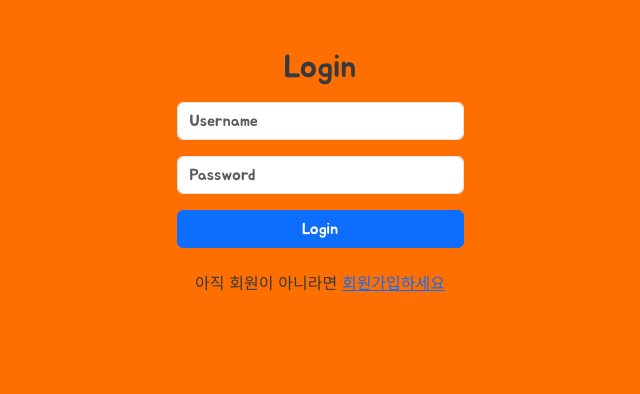
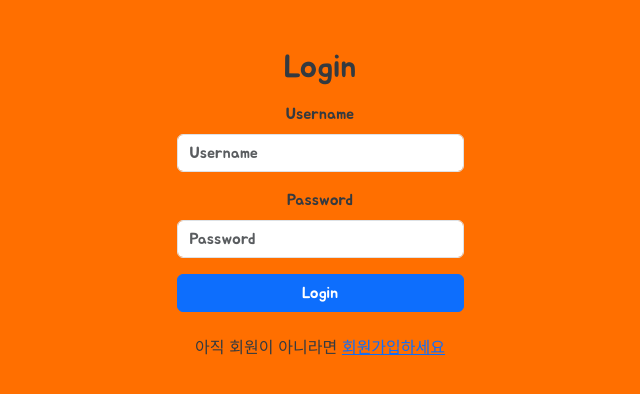
Before and after one commit to A7I-tmaxit/used-trade-project, a FastAPI app: page / in a window 1280 px wide. Shown: the part 116-510 px from the top of the page, without its empty margins (320-960 px from the left). Run offline with FastAPI, Linux system fonts and the light colour scheme.

Commit message:
Add password hashing and validation

```diff
--- a/index.py
+++ b/index.py
@@ -2,8 +2,9 @@ import json
 from fastapi import FastAPI, HTTPException
 from fastapi.responses import FileResponse
 from fastapi.staticfiles import StaticFiles
-from pydantic import BaseModel
+from pydantic import BaseModel, Field, field_validator
 from typing import Dict, Any
+from passlib.context import CryptContext
 
 app = FastAPI()
 
@@ -12,12 +13,19 @@ PRODUCT_DATA_FILE = "product_data.json"
 
 app.mount("/static", StaticFiles(directory="static"), name="static")
 
+# Password hashing context
+pwd_context = CryptContext(schemes=["bcrypt"], deprecated="auto")
+
 
 class User(BaseModel):
     username: str
     password: str
     name: str
-    balance: int
+    balance: int = Field(default=0)
+
+    @field_validator('password')
+    def hash_password(cls, v):
+        return pwd_context.hash(v)
 
 
 class UserLogin(BaseModel):
@@ -29,6 +37,12 @@ class Product(BaseModel):
     product_id: str
     name: str
     price: float
+
+    @field_validator('price')
+    def check_price(cls, v):
+        if v <= 0:
+            raise ValueError("Price must be a positive number")
+        return v
 
 
 def load_data(file_path: str) -> Dict[str, Any]:
@@ -81,13 +95,13 @@ async def login(user: UserLogin):
     """Log in an existing user."""
     users = load_data(USER_DATA_FILE)
 
-    if (
-        not user_exists(users, user.username)
-        or users[user.username]["password"] != user.password
-    ):
+    if not user_exists(users, user.username):
         raise HTTPException(status_code=401, detail="Invalid username or password")
 
     user_data = users[user.username]
+    if not pwd_context.verify(user.password, user_data["password"]):
+        raise HTTPException(status_code=401, detail="Invalid username or password")
+
     return {
         "message": "Login successful",
         "userId": user.username,
@@ -116,6 +130,32 @@ async def get_products():
     return products
 
 
+@app.put("/update_product/{product_id}")
+async def update_product(product_id: str, product: Product):
+    """Update an existing product."""
+    products = load_data(PRODUCT_DATA_FILE)
+
+    if product_id not in products:
+        raise HTTPException(status_code=404, detail="Product not found")
+
+    products[product_id] = product.dict()
+    save_data(PRODUCT_DATA_FILE, products)
+    return {"message": "Product updated successfully"}
+
+
+@app.delete("/delete_product/{product_id}")
+async def delete_product(product_id: str):
+    """Delete a product."""
+    products = load_data(PRODUCT_DATA_FILE)
+
+    if product_id not in products:
+        raise HTTPException(status_code=404, detail="Product not found")
+
+    del products[product_id]
+    save_data(PRODUCT_DATA_FILE, products)
+    return {"message": "Product deleted successfully"}
+
+
 if __name__ == "__main__":
     import uvicorn
 
--- a/templates/index.html
+++ b/templates/index.html
@@ -20,33 +20,40 @@
 
     <!-- Login Section (Visible Initially) -->
     <main class="container my-5 d-flex flex-column align-items-center">
+        <!-- Login Section -->
         <section id="login" class="text-center" style="max-width: 400px;">
             <h2 class="mb-3">Login</h2>
             <div class="mb-3">
-                <input type="text" class="form-control" id="loginUsername" placeholder="Username">
+                <label for="loginUsername" class="form-label">Username</label>
+                <input type="text" class="form-control" id="loginUsername" placeholder="Username" required>
             </div>
             <div class="mb-3">
-                <input type="password" class="form-control" id="loginPassword" placeholder="Password">
+                <label for="loginPassword" class="form-label">Password</label>
+                <input type="password" class="form-control" id="loginPassword" placeholder="Password" required>
             </div>
             <button class="btn btn-primary w-100" onclick="login()">Login</button>
             <div id="loginMessage" class="mt-3 text-danger"></div>
             <p class="mt-4">아직 회원이 아니라면 <span class="text-decoration-underline text-primary" onclick="showSection('register')">회원가입하세요</span></p>
         </section>
 
-        <!-- Register Section (Initially Hidden) -->
+        <!-- Register Section -->
         <section id="register" class="d-none text-center" style="max-width: 400px;">
             <h2 class="mb-3">Register</h2>
             <div class="mb-3">
-                <input type="text" class="form-control" id="registerUsername" placeholder="Username">
+                <label for="registerUsername" class="form-label">Username</label>
+                <input type="text" class="form-control" id="registerUsername" placeholder="Username" required>
             </div>
             <div class="mb-3">
-                <input type="password" class="form-control" id="registerPassword" placeholder="Password">
+                <label for="registerPassword" class="form-label">Password</label>
+                <input type="password" class="form-control" id="registerPassword" placeholder="Password" required>
             </div>
             <div class="mb-3">
-                <input type="text" class="form-control" id="registerName" placeholder="Full Name">
+                <label for="registerName" class="form-label">Full Name</label>
+                <input type="text" class="form-control" id="registerName" placeholder="Full Name" required>
             </div>
             <div class="mb-3">
-                <input type="number" class="form-control" id="registerBalance" placeholder="Account Balance">
+                <label for="registerBalance" class="form-label">Account Balance</label>
+                <input type="number" class="form-control" id="registerBalance" placeholder="Account Balance" min="0" required>
             </div>
             <button class="btn btn-success w-100" onclick="register()">Register</button>
             <div id="registerMessage" class="mt-3 text-danger"></div>
```
